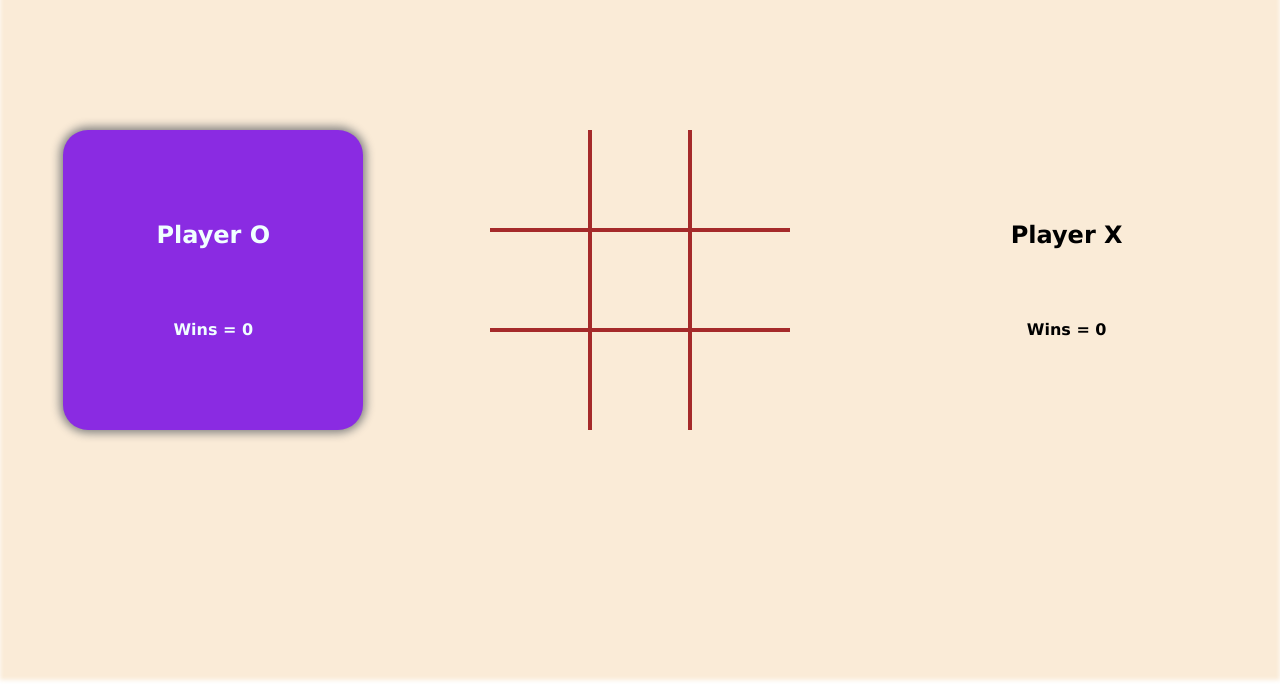
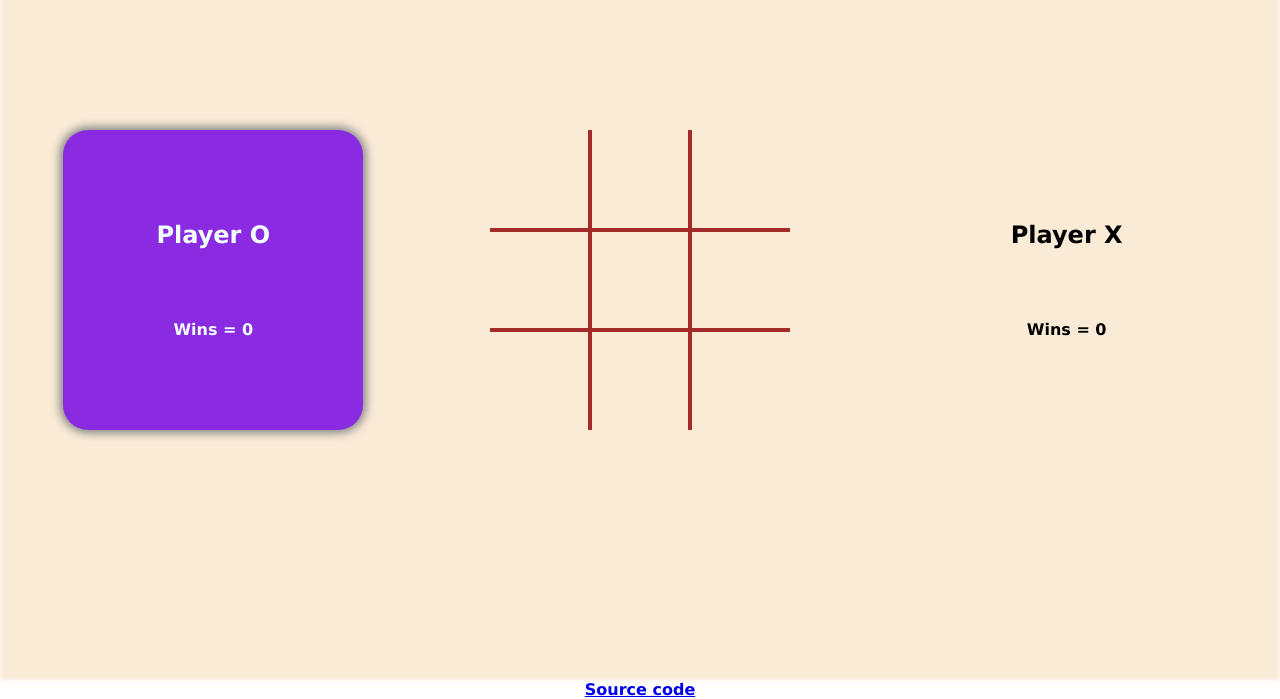
Before and after one commit to Mithun-750/tic-tac-toe, a plain HTML site: page index.html in a window 1280 px wide. Shown: the part 120-819 px from the top of the page. Drawn offline with Linux system fonts and the light colour scheme.

Commit message:
Adding source code

```diff
--- a/index.html
+++ b/index.html
@@ -41,6 +41,12 @@
     </div>
 
 
+    <footer>
+        <a href="https://github.com/Mithun-750/tic-tac-toe" target="_blank" rel="noopener noreferrer">
+            <h4>Source code</h4>
+        </a>
+    </footer>
+
     <script src="./index.js"></script>
 </body>
 
--- a/style.css
+++ b/style.css
@@ -13,6 +13,10 @@
     padding: 30px;
     font-family: monospace;
     font-weight: 900;
+}
+
+body {
+    overflow-x: hidden;
 }
 
 .container {
@@ -144,6 +148,11 @@
     cursor: pointer;
 }
 
+footer {
+    text-align: center;
+}
+
+
 @media (max-width:1010px) {
     .container {
         padding: 50px 0px;
```
